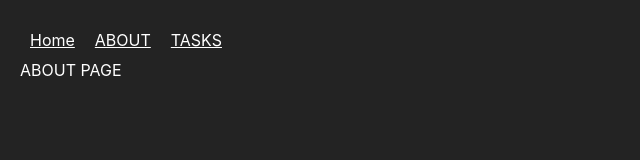
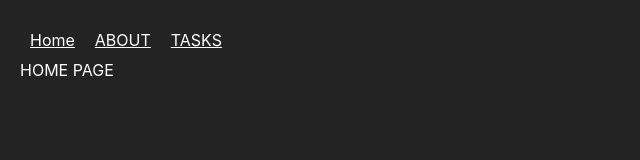
Before and after one commit to imganjgahi/pwa, a React (Create React App) app: page /about in a window 1280 px wide. Shown: the top 160 px of the page, without its empty margins (0-640 px from the left). Built offline with nearby package versions, Linux system fonts and the light colour scheme.

Commit message:
check for routes

```diff
--- a/src/App.js
+++ b/src/App.js
@@ -10,12 +10,12 @@ function App() {
     <div className="App">
       <nav>
         <Link to="/">Home</Link>
-        <Link to="/about">ABOUT</Link>
-        <Link to="/tasks">TASKS</Link>
+        <Link to="about">ABOUT</Link>
+        <Link to="tasks">TASKS</Link>
       </nav>
         <Switch>
-          <Route path="/tasks"><Tasks /></Route>
-          <Route path="/about"><About /></Route>
+          <Route path="tasks"><Tasks /></Route>
+          <Route path="about"><About /></Route>
           <Route path="/"><Home /></Route>
         </Switch>
 
```
